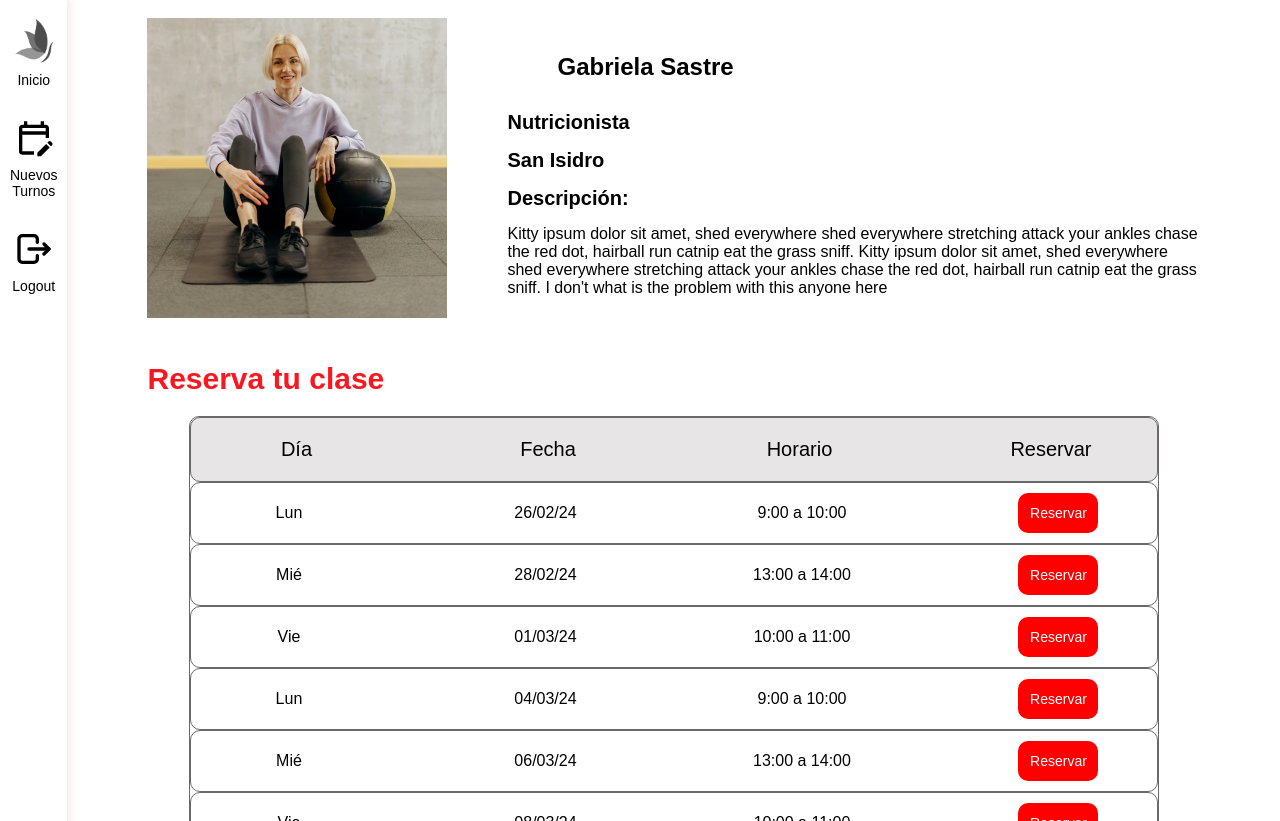
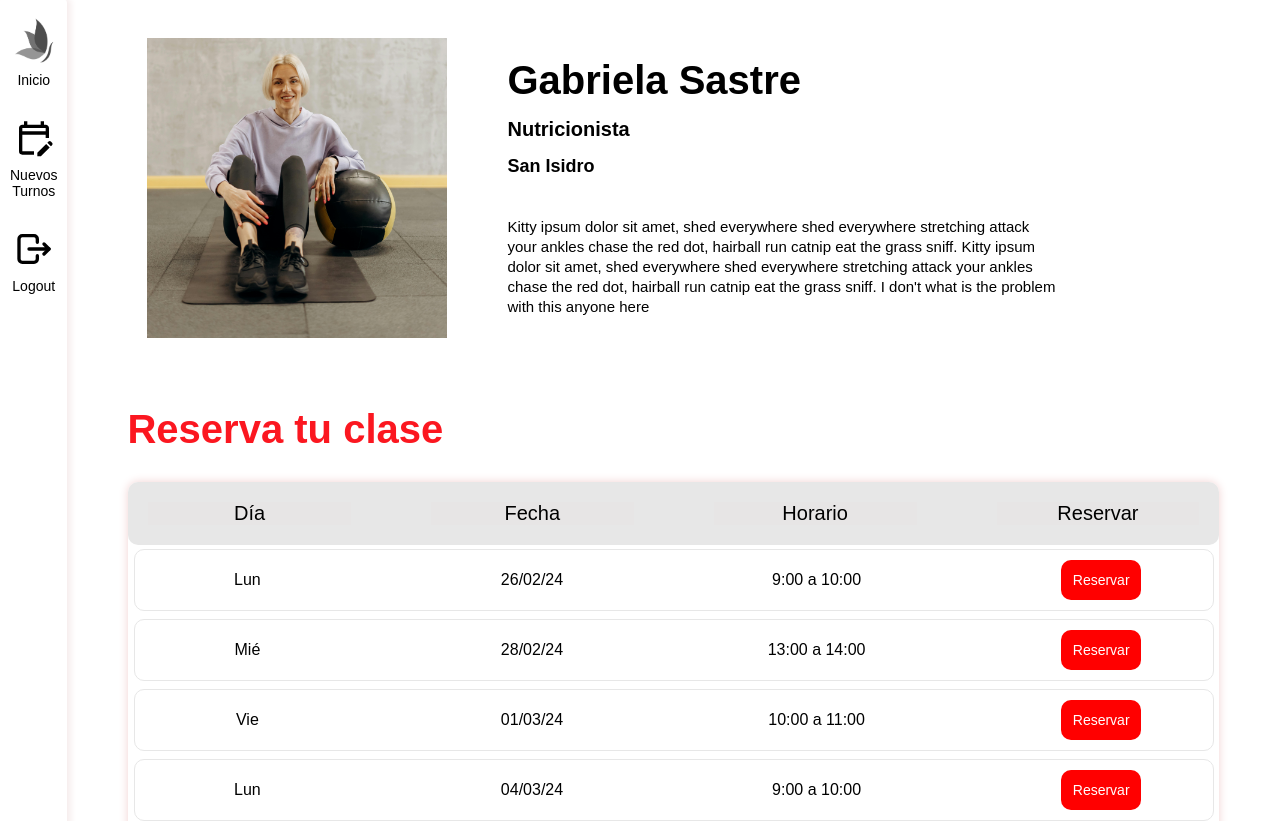
Before and after one commit to Alex420s/C16-74-n-python, a React (Create React App) app in the folder frontend/: page /perfilProf in a window 1280 px wide. Shown: the part 259-1080 px from the top of the page. Built offline with nearby package versions, Linux system fonts and the light colour scheme; the HTML template or start-up script is replaced by a standard one.

Commit message:
css perfilProf

```diff
--- a/frontend/src/components/PerfilP.jsx
+++ b/frontend/src/components/PerfilP.jsx
@@ -69,17 +69,16 @@ const PerfilP = () => {
                 <div><img className="fotoTrainer" src={trainer} alt="" /></div>
                 <div className="data">
                     <div>
-                        <h2 className="h2p">{localStorage.getItem('name')}</h2>
+                        <p className="h2p">{localStorage.getItem('name')}</p>
                     </div>
                     <div>
-                        <p className="h3">{localStorage.getItem('speciality')}</p>
+                        <p className="h3-especialidad">{localStorage.getItem('speciality')}</p>
                     </div>
                     <div>
-                        <p className="h3">{localStorage.getItem('neighborhood')}</p>
+                        <p className="h3-zona">{localStorage.getItem('neighborhood')}</p>
                     </div>
                     <div>
-                        <p className="h3">Descripción:</p>
-                        <p>{localStorage.getItem('description')}</p>
+                        <p className='textDesc'>{localStorage.getItem('description')}</p>
                     </div>
                 </div>
             </div>
--- a/frontend/src/stylesheets/PerfilProf.css
+++ b/frontend/src/stylesheets/PerfilProf.css
@@ -14,7 +14,7 @@
 }
 
 .infoTrain {
-    margin: 20px 80px;
+    margin: 40px 80px;
     display: flex;
 }
 
@@ -27,46 +27,61 @@
 }
 
 .h2p {
-    margin-bottom: 30px;
+    color: #000000;
+    font-weight: bold;
+    font-size: 40px;
+    margin-bottom: 15px;
 }
 
-.h3 {
+.h3-especialidad {
     margin: 15px 0;
     font-size: 20px;
     font-weight: bold;
 }
+.h3-zona{
+    margin: 15px 0;
+    font-size: 18px;
+    font-weight: 600;
+}
+
+.textDesc{
+    width: 80%;
+    margin: 40px 0;
+    font-size: 15px;
+    line-height: 20px
+}
 
 .clases {
-    margin: 20px 0;
+    margin: 50px 0 40px;
 }
 
 .texto2 {
-    font-size: 30px;
-    font-weight: bold;
-    text-align: left;
     color: #fb1720;
-    margin: 40px 0 20px 80px;
-    font-size: 30px;
+    margin: 20px auto 20px 60px;
+    font-size: 40px;
     font-weight: bold;
     text-align: left;
 }
 
 .lista {
-    width: 80%;
-    border: 1px solid rgb(105, 105, 105);
+    display: flex;
+    flex-direction: column;
+    width: 90%;
+    box-shadow: 0px 0px 10px #f1d2d2;
     border-radius: 10px;
-    margin: 15px auto 0;
+    margin: 30px auto 0;
+    padding-bottom: 6px;
 }
 
 .encabezado2 {
     display: flex;
     width: 100%;
-    background-color: rgb(231, 229, 229);
-    border: 1px solid rgb(105, 105, 105);
+    background-color: #e7e7e7;
     border-radius: 10px;
     padding: 20px;
     gap: 80px;
     text-align: center;
+    font-weight: 500;
 }
 
 .columna2 {
@@ -85,12 +100,13 @@
 .clase {
   background-color: white;
   display: flex;
-  width: 100%;
-  border: 1px solid rgb(105, 105, 105);
+  width: 99%;
+  border: 1px solid #e7e7e7;
   border-radius: 10px;
   padding: 10px;
   gap: 80px;
   text-align: center;
+  margin: 4px 6px 4px 6px;
 }
 
 .reservar {
```
